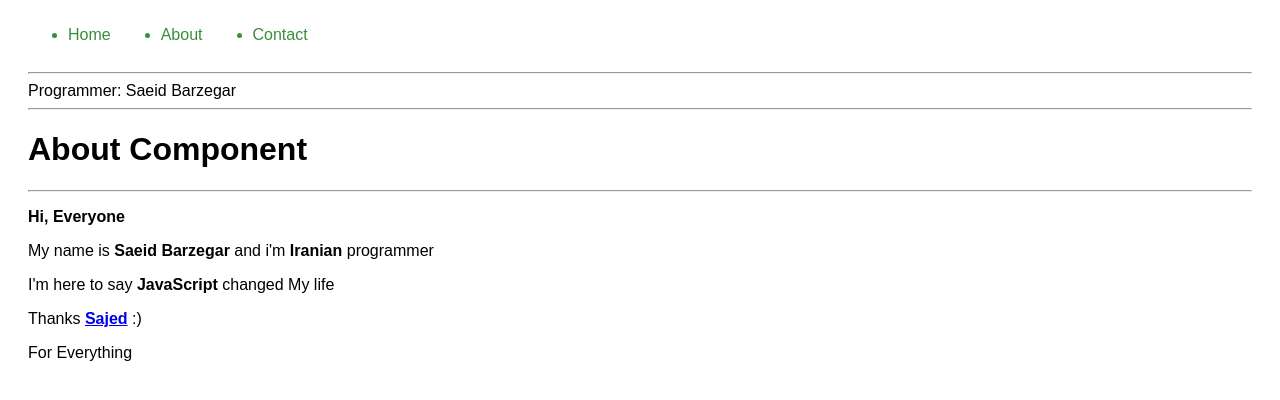
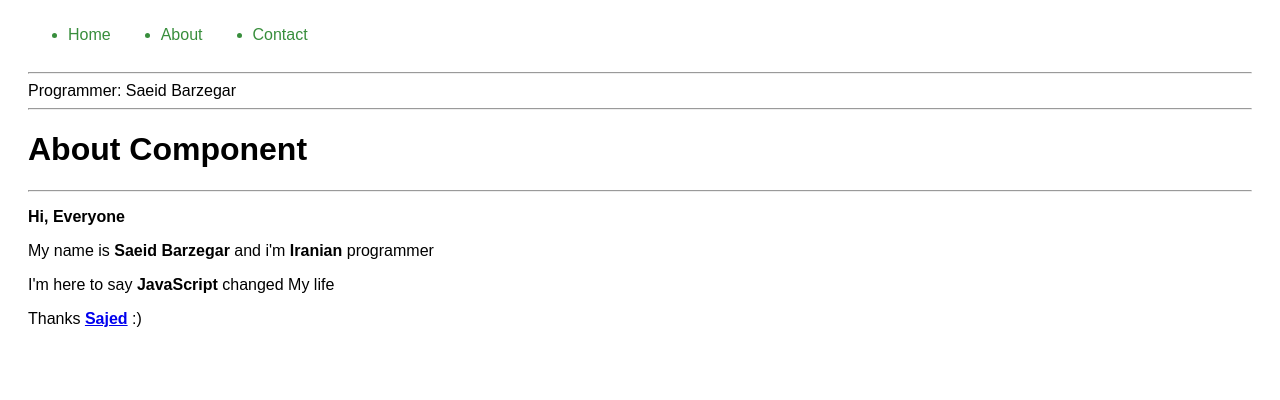
Before and after one commit to Saeid-Barzegar/redux-router, a React (Create React App) app: page /about in a window 1280 px wide. Shown: the top 400 px of the page. Built offline with nearby package versions, Linux system fonts and the light colour scheme.

Commit message:
Update About.js

```diff
--- a/src/components/About.js
+++ b/src/components/About.js
@@ -12,8 +12,6 @@ class About extends Component {
                 <p>My name is <strong>{information.name}</strong> and i'm <strong>{information.nationality}</strong> programmer</p>
                 <p>I'm here to say <strong>JavaScript</strong> changed My life</p>
                 <p>Thanks <strong><a href="https://github.com/sizmamani">Sajed</a></strong> :)</p>
-                <p>For Everything</p>
-
             </div>
         );
     }
```
